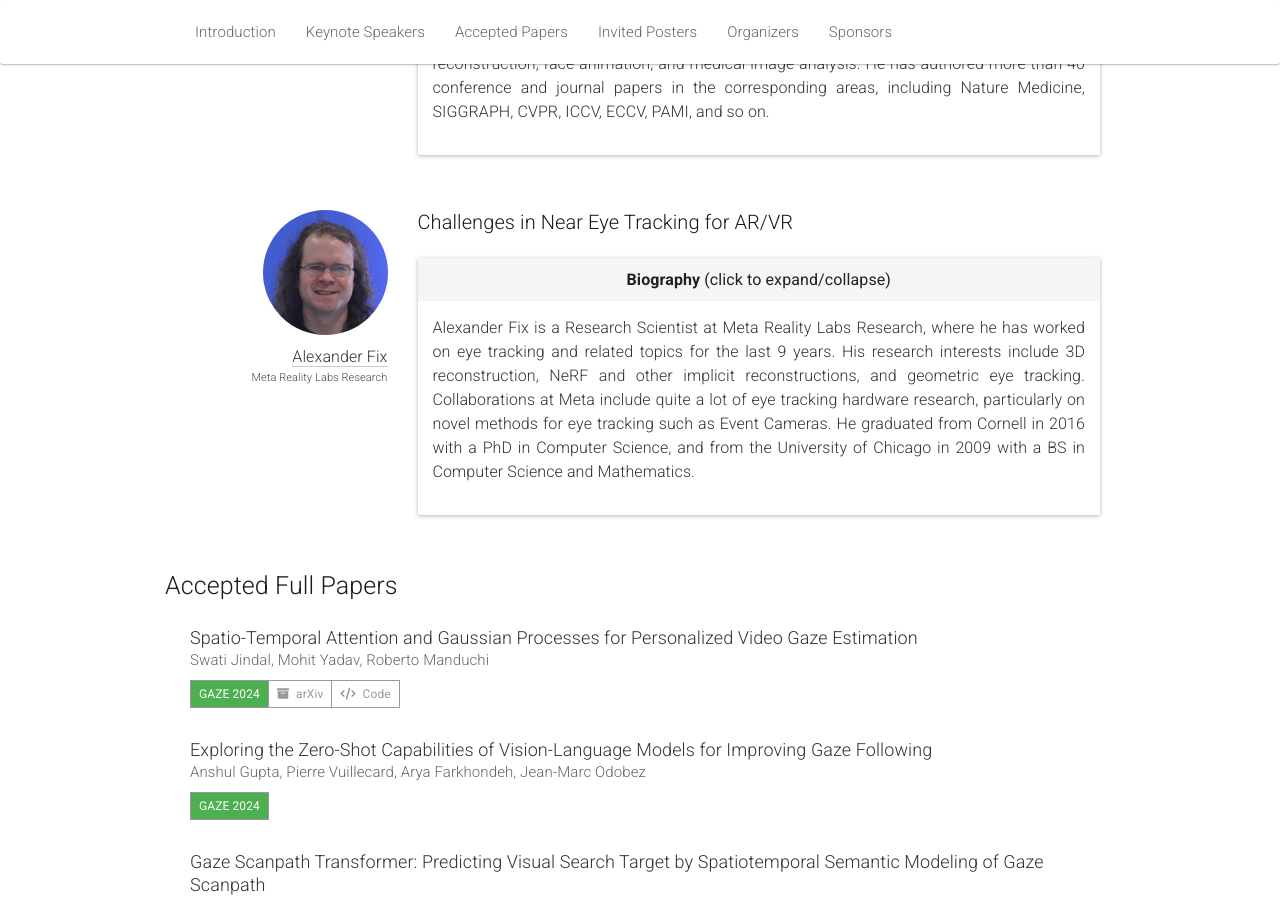
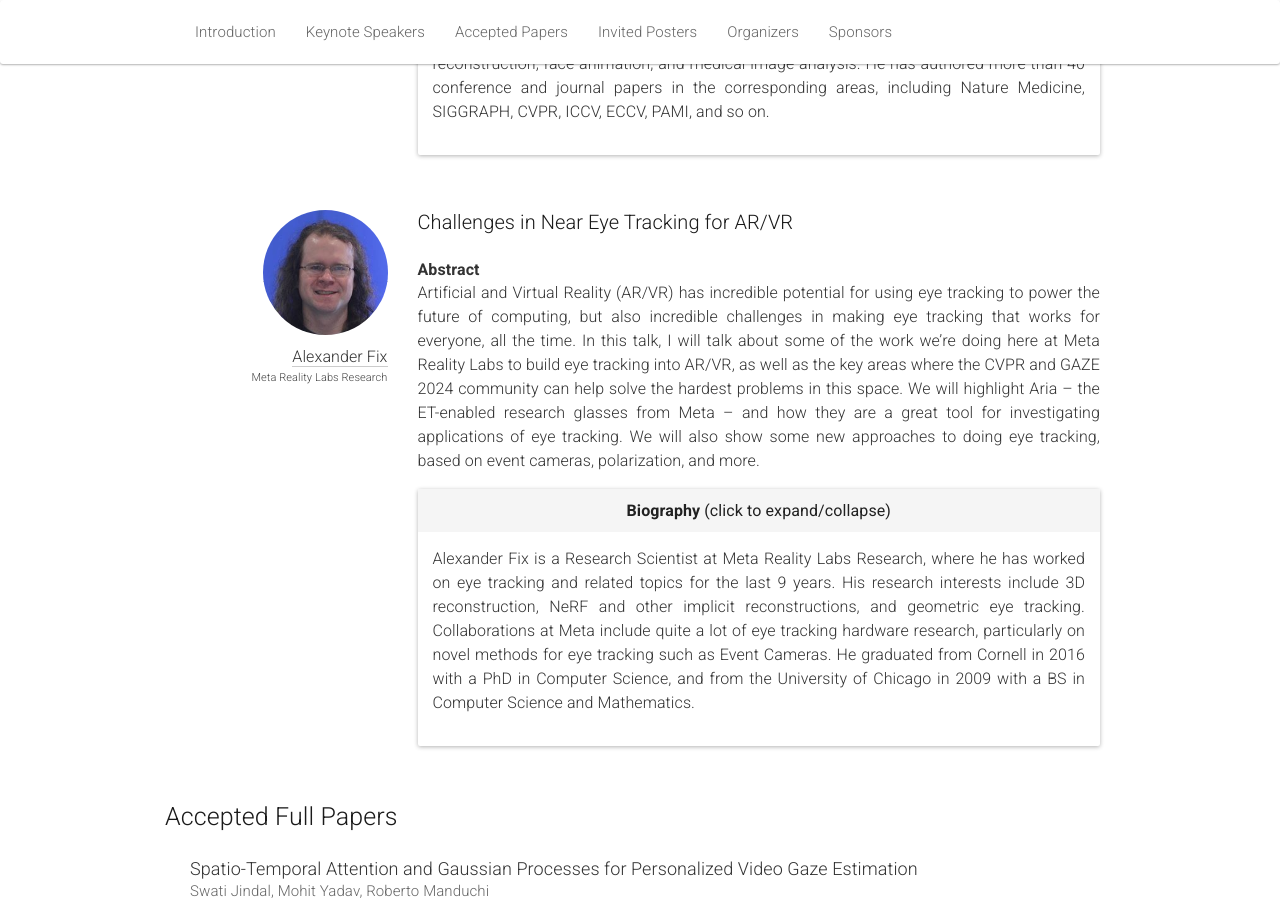
Before and after one commit to gazeworkshop/gazeworkshop.github.io, a Jekyll site: the page built from _pages/home_2024.md, in a window 1280 px wide and 900 px high, scrolled down 1985 px. Built offline with Jekyll 4.4.1, drawn with Linux system fonts in a browser that asks for light colours; nearby versions of some CDN libraries.

Commit message:
Add the abstract for Alexander's talk

```diff
--- a/_pages/home_2024.md
+++ b/_pages/home_2024.md
@@ -153,11 +153,8 @@ acknowledgements: ""
       </div>
       <div class="col-sm-9">
         <h3>Challenges in Near Eye Tracking for AR/VR</h3><br />
-	<!--
         <b>Abstract</b>
-        <p class="speaker-abstract"></p>
-        <p class="speaker-abstract"></p>
-	-->
+        <p class="speaker-abstract">Artificial and Virtual Reality (AR/VR) has incredible potential for using eye tracking to power the future of computing, but also incredible challenges in making eye tracking that works for everyone, all the time. In this talk, I will talk about some of the work we’re doing here at Meta Reality Labs to build eye tracking into AR/VR, as well as the key areas where the CVPR and GAZE 2024 community can help solve the hardest problems in this space. We will highlight Aria – the ET-enabled research glasses from Meta – and how they are a great tool for investigating applications of eye tracking. We will also show some new approaches to doing eye tracking, based on event cameras, polarization, and more.</p>
 
         <div class="panel panel-default">
           <div class="panel-heading" data-toggle="collapse" href="#jr-bio" style="cursor:pointer;text-align:center">
```
